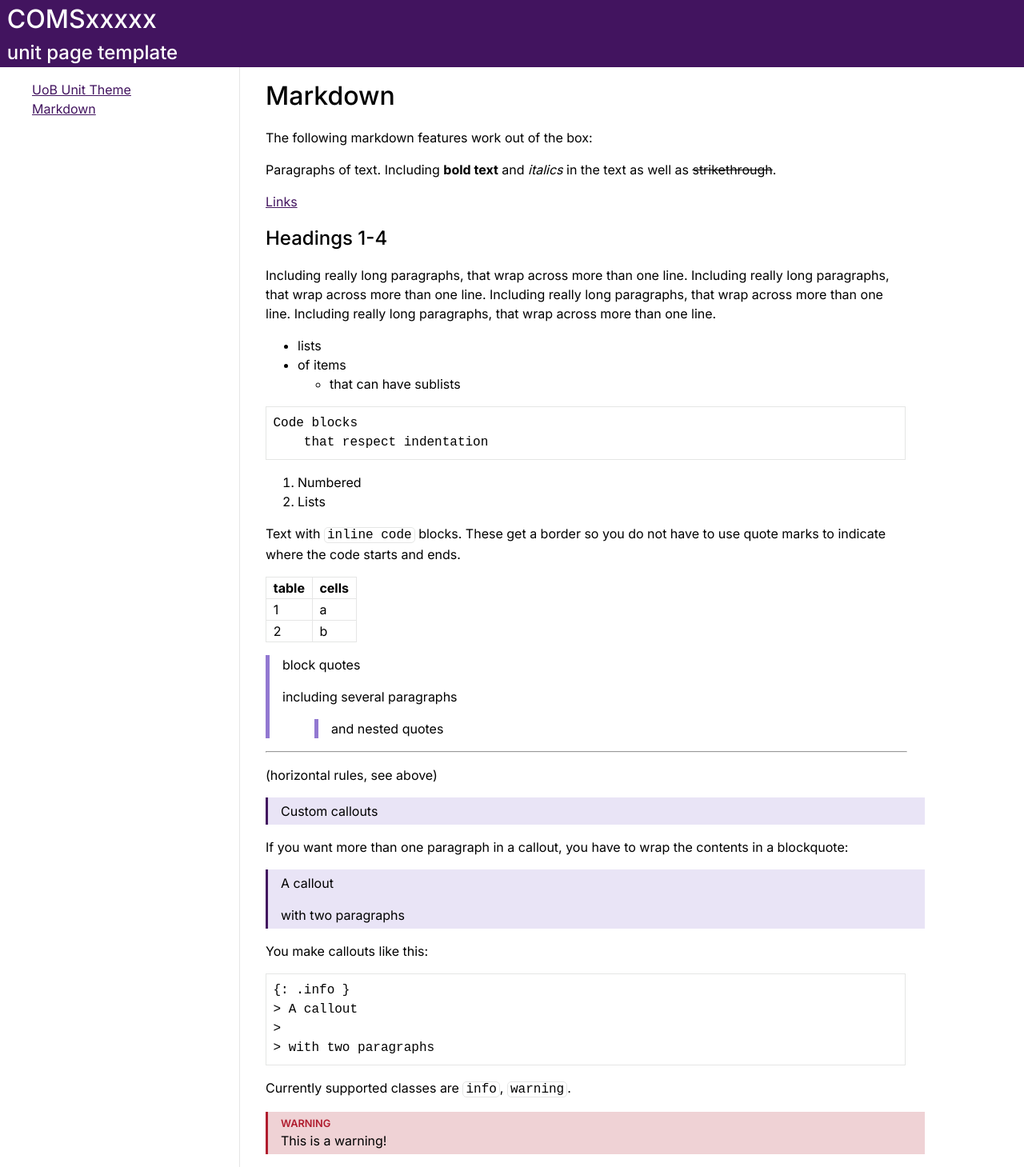
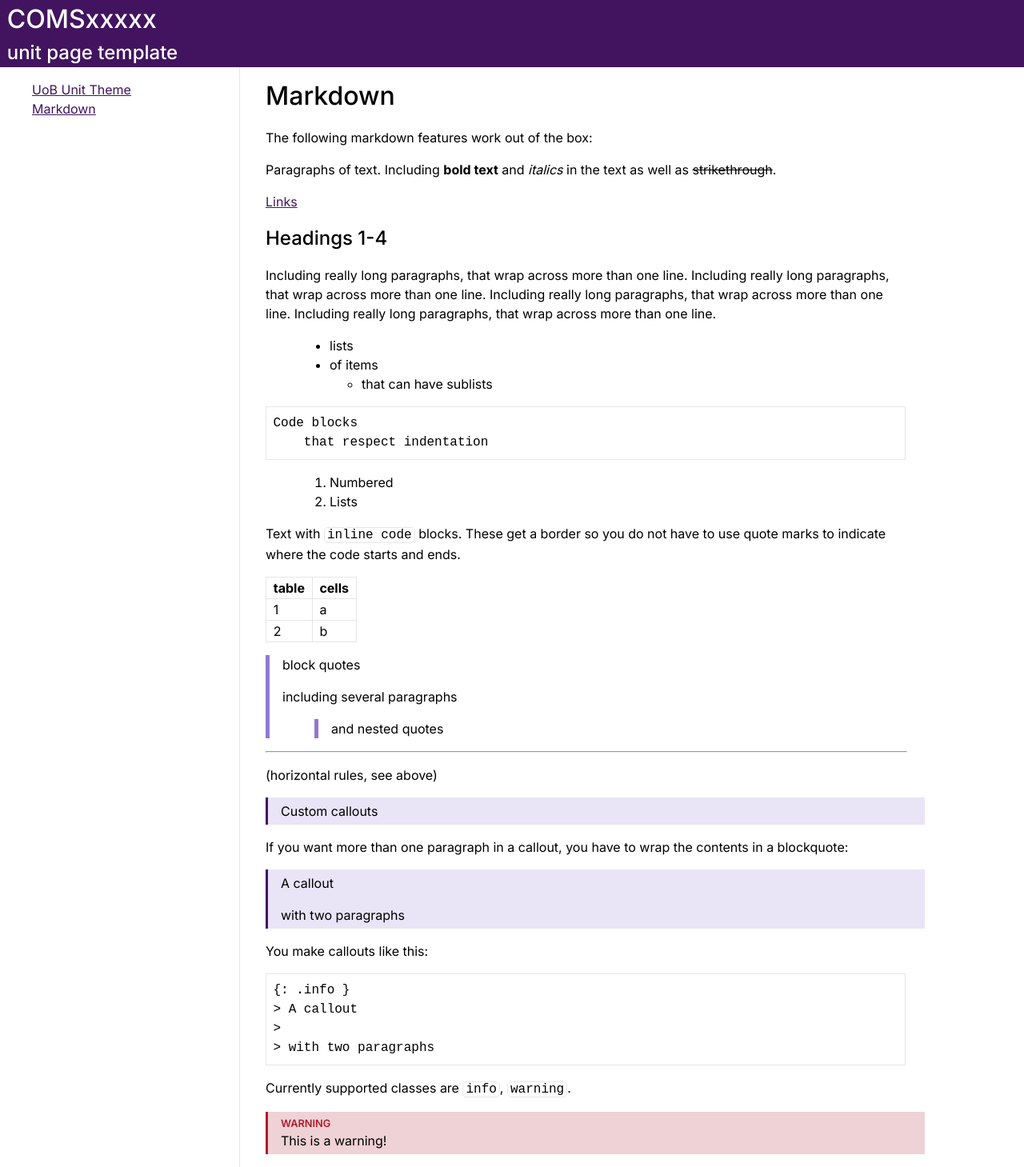
Before and after one commit to cs-uob/uob-unit-theme, a Jekyll site: the page built from markdown.md, in a window 1280 px wide. Shown: the whole page at 80% size. Built offline with Jekyll 4.4.1, drawn with Linux system fonts in a browser that asks for light colours; comment, search, counter and statistics services are not loaded.

Commit message:
fix overhanging lists

```diff
--- a/_sass/uob-theme-layout.scss
+++ b/_sass/uob-theme-layout.scss
@@ -28,6 +28,11 @@ main > * {
     max-width: 50rem;
     margin-left: 2rem;
     margin-right: 2rem;
+}
+
+main > ul, main > ol {
+    max-width: calc(50rem - 5em);
+    padding-inline-start: 5em;
 }
 
 .layout {
```
